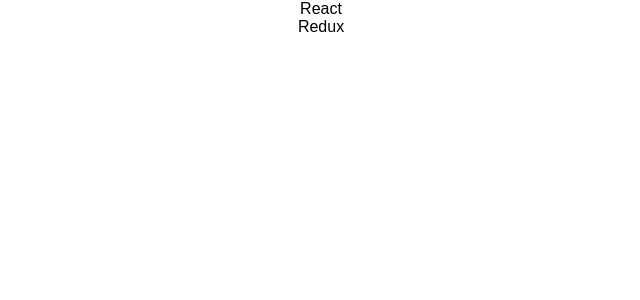
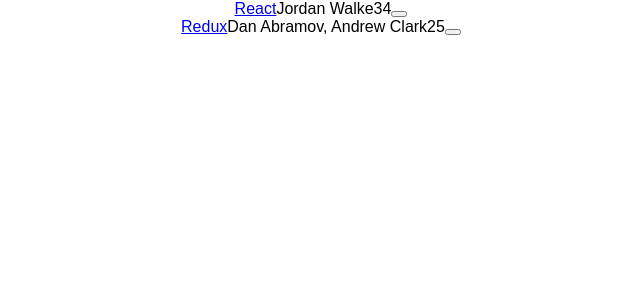
Before and after one commit to Machiner123/hackernews, a React (Create React App) app: page / in a window 1280 px wide. Shown: the top 300 px of the page, without its empty margins (319-959 px from the left). Built offline with nearby package versions, Linux system fonts and the light colour scheme.

Commit message:
Just refactored some code, added front end data to state
Page 35, top.

```diff
--- a/src/App.js
+++ b/src/App.js
@@ -22,12 +22,35 @@
 ]
 
 class App extends Component {
+  constructor(props){
+    super(props)
+    this.state={
+      list,
+    }
+  }
   render() {
     return (
       <div className="App">
-        {list.map(function(item){
-          return <div>{item.title}</div>
-        })}
+        {this.state.list.map(item=>
+
+          <div key={item.objectID}>
+            <span>
+              <a href={item.url}>{item.title}</a>
+            </span>
+            <span>{item.author}</span>
+            <span>{item.num_comments}</span>
+            <span>{item.points}</span>
+            <span>
+              <button
+                onClick={()=> this.onDissmiss(item.objectID)}
+                type="button"
+              >
+              </button>
+            </span>
+          </div>
+
+        )}
+
       </div>
     );
   }
```
Also changed, not shown: package.json (line endings or trailing spaces).
